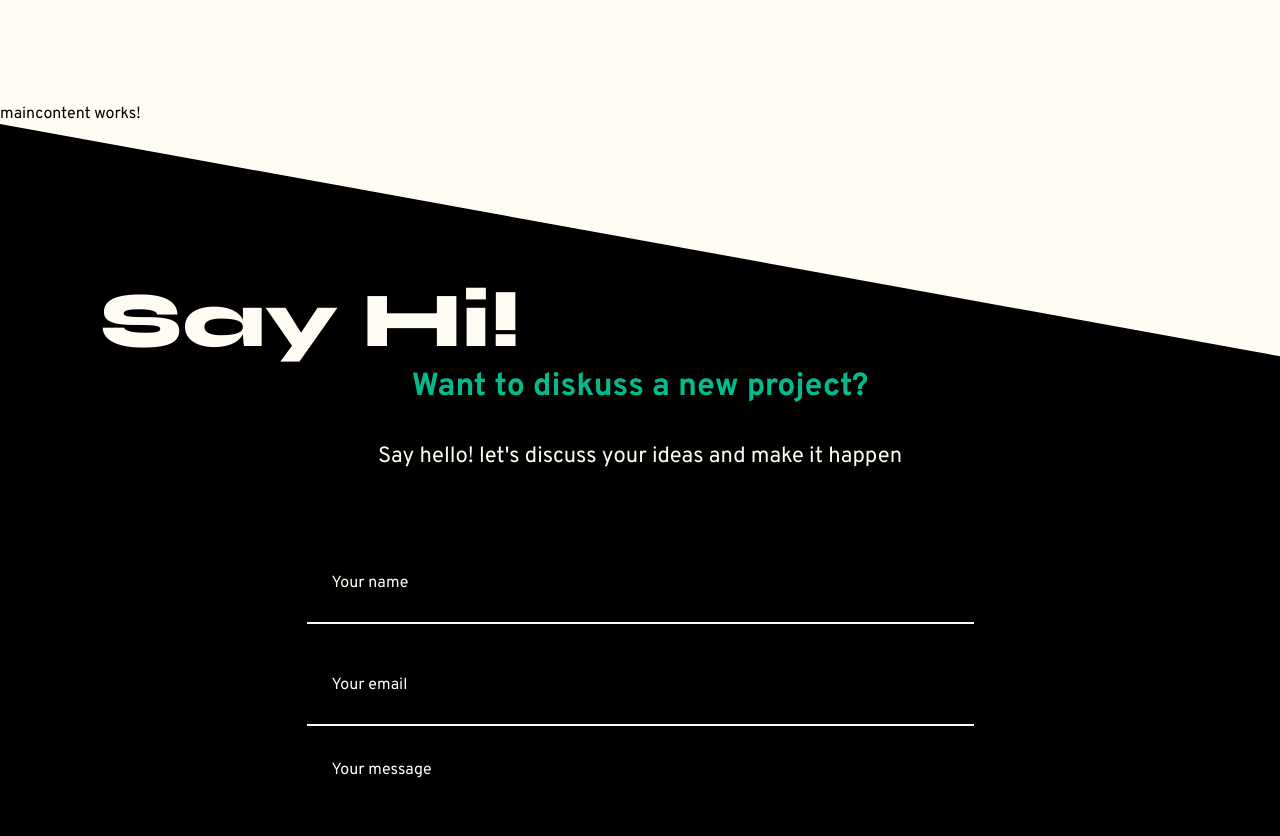
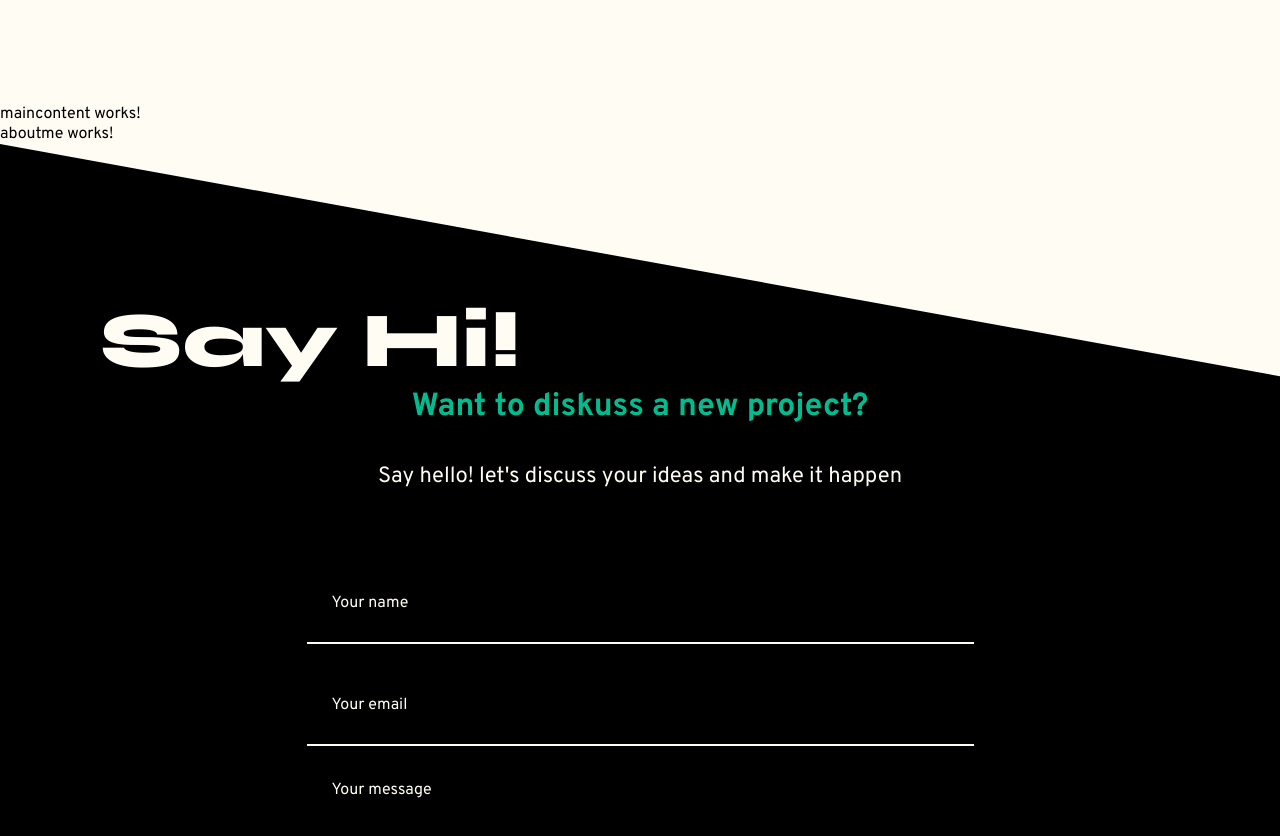
Before and after one commit to danielaolbrich/Portfolio, an Angular app: page / in a window 1280 px wide. Shown: the part 900-1736 px from the top of the page. Built offline with nearby package versions, Linux system fonts and the light colour scheme.

Commit message:
added import and app about me

```diff
--- a/src/app/maincontent/maincontent.component.html
+++ b/src/app/maincontent/maincontent.component.html
@@ -1 +1,2 @@
 <p>maincontent works!</p>
+<app-aboutme></app-aboutme>
--- a/src/app/maincontent/maincontent.component.ts
+++ b/src/app/maincontent/maincontent.component.ts
@@ -1,9 +1,10 @@
 import { Component } from '@angular/core';
+import { AboutmeComponent } from "./aboutme/aboutme.component";
 
 @Component({
   selector: 'app-maincontent',
   standalone: true,
-  imports: [],
+  imports: [AboutmeComponent],
   templateUrl: './maincontent.component.html',
   styleUrl: './maincontent.component.scss'
 })
```
